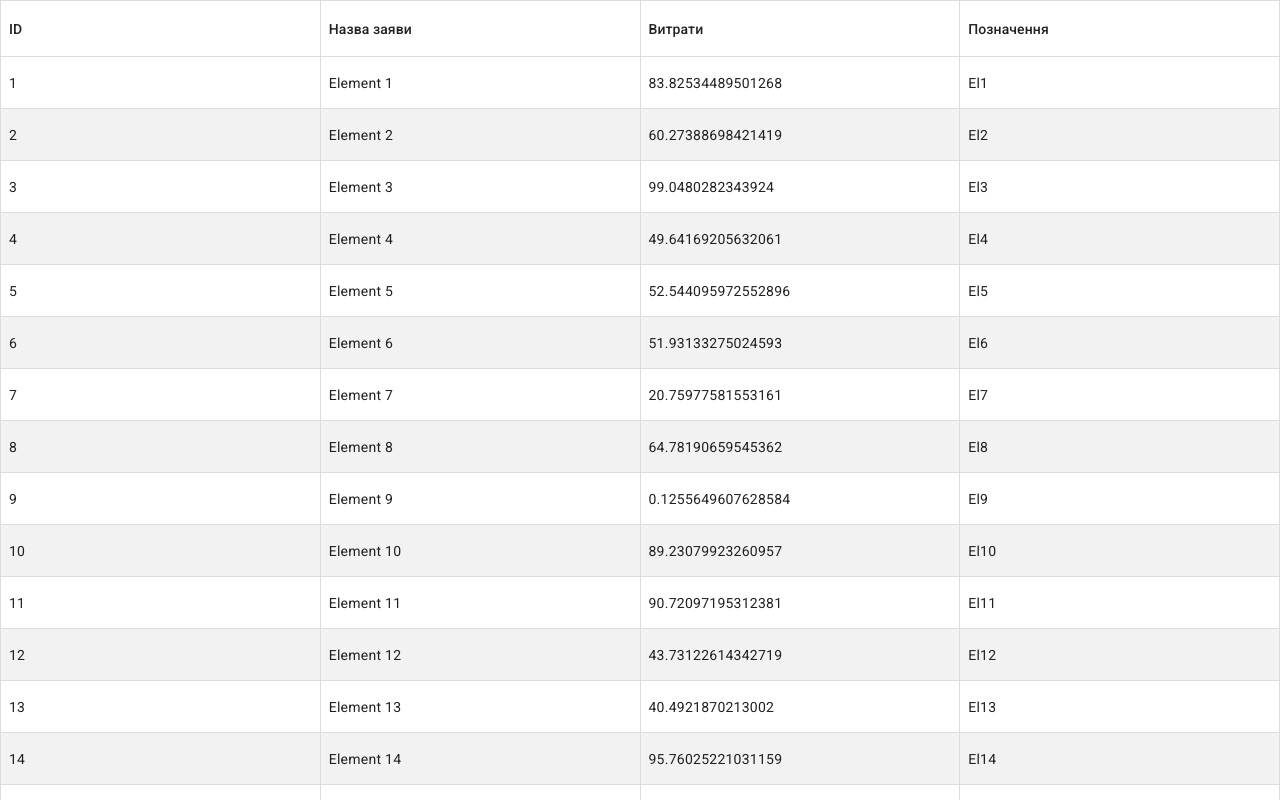
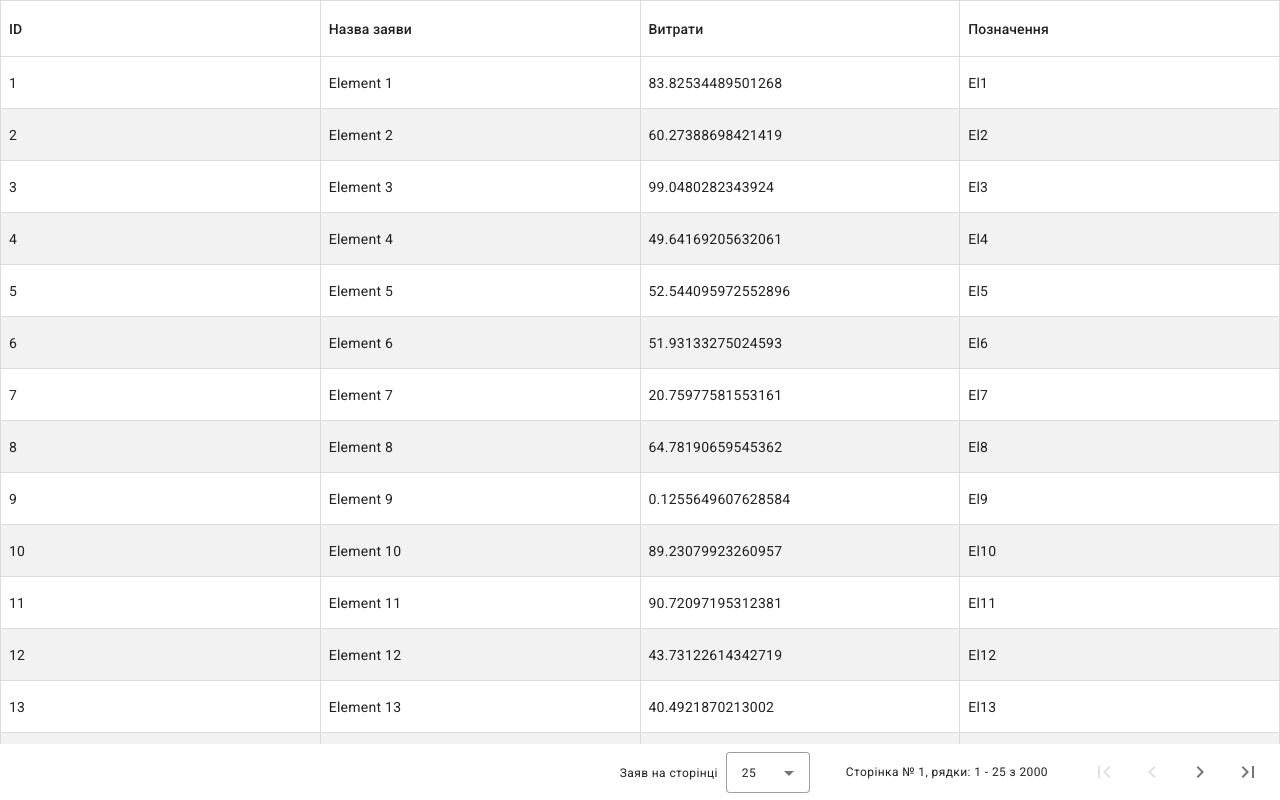
Before and after one commit to MaksimYakovenko/tablepagination, an Angular app: page / in a window 1280 px wide. Shown: the top 800 px of the page. Built offline with nearby package versions, Linux system fonts and the light colour scheme.

Commit message:
paginator pinning

```diff
--- a/src/app/tablepagination/tablepagination.component.css
+++ b/src/app/tablepagination/tablepagination.component.css
@@ -8,7 +8,6 @@
 .table-with-border th {
   position: sticky;
   top: 0;
-  background-color: #ffffff;
 }
 
 .table-with-border th, .table-with-border td {
@@ -38,3 +37,8 @@ th[columnResize]::after {
   overflow-x: auto;
   max-width: 100%;
 }
+
+mat-paginator {
+  position: sticky;
+  bottom: 0;
+}
```
